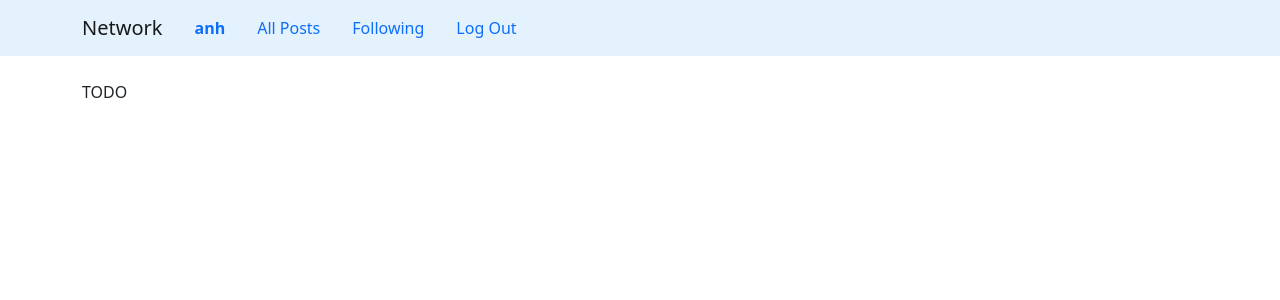
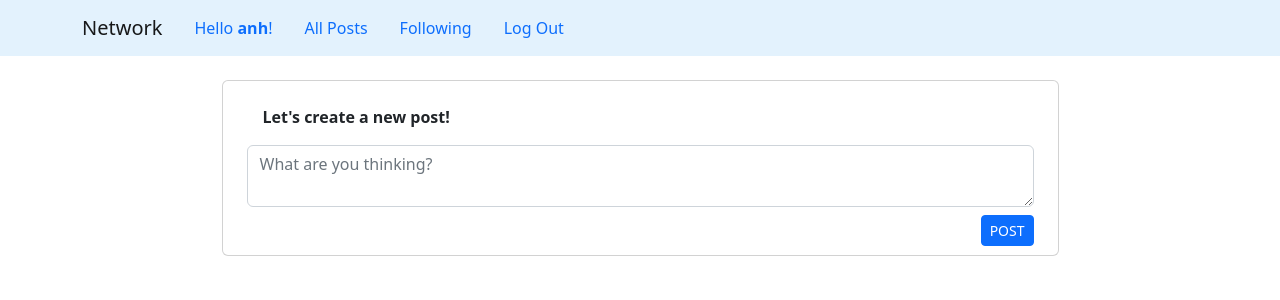
Before and after one commit to vpa24/project-4-cs50w, a Django app: page / in a window 1280 px wide. Shown: the top 300 px of the page. Run offline with Django 3.2, Linux system fonts and the light colour scheme; a user stored in the database is signed in.

Commit message:
create css new post component

```diff
--- a/network/templates/network/index.html
+++ b/network/templates/network/index.html
@@ -1,5 +1,15 @@
 {% extends "network/layout.html" %}
-
-{% block body %}
-    TODO
+    {% block body %}
+        {% if user.is_authenticated %}
+        <div class="card w-75 mx-auto pb-5 pt-2 px-4 position-relative">
+            <div class="card-body fw-bold">Let's create a new post!</div>
+            <form method="post" id="create_a_new_post" >
+                {% csrf_token %}
+                 <textarea class="form-control" id="post_test" placeholder="What are you thinking?"></textarea>
+                 <button type="submit" class="position-absolute end-0 btn btn-primary mt-2 ms-auto me-4 btn-sm">POST</button>
+            </form>
+        </div>
+        {% else %}
+            All Posts
+        {% endif %}
 {% endblock %}
--- a/network/templates/network/layout.html
+++ b/network/templates/network/layout.html
@@ -23,7 +23,7 @@
           {% if user.is_authenticated %}
           <li class="nav-item">
             <a class="nav-link" href="#"
-              ><strong>{{ user.username }}</strong></a
+              >Hello <strong>{{ user.username }}</strong>!</a
             >
           </li>
           {% endif %}
```
Also changed, not shown: db.sqlite3.
